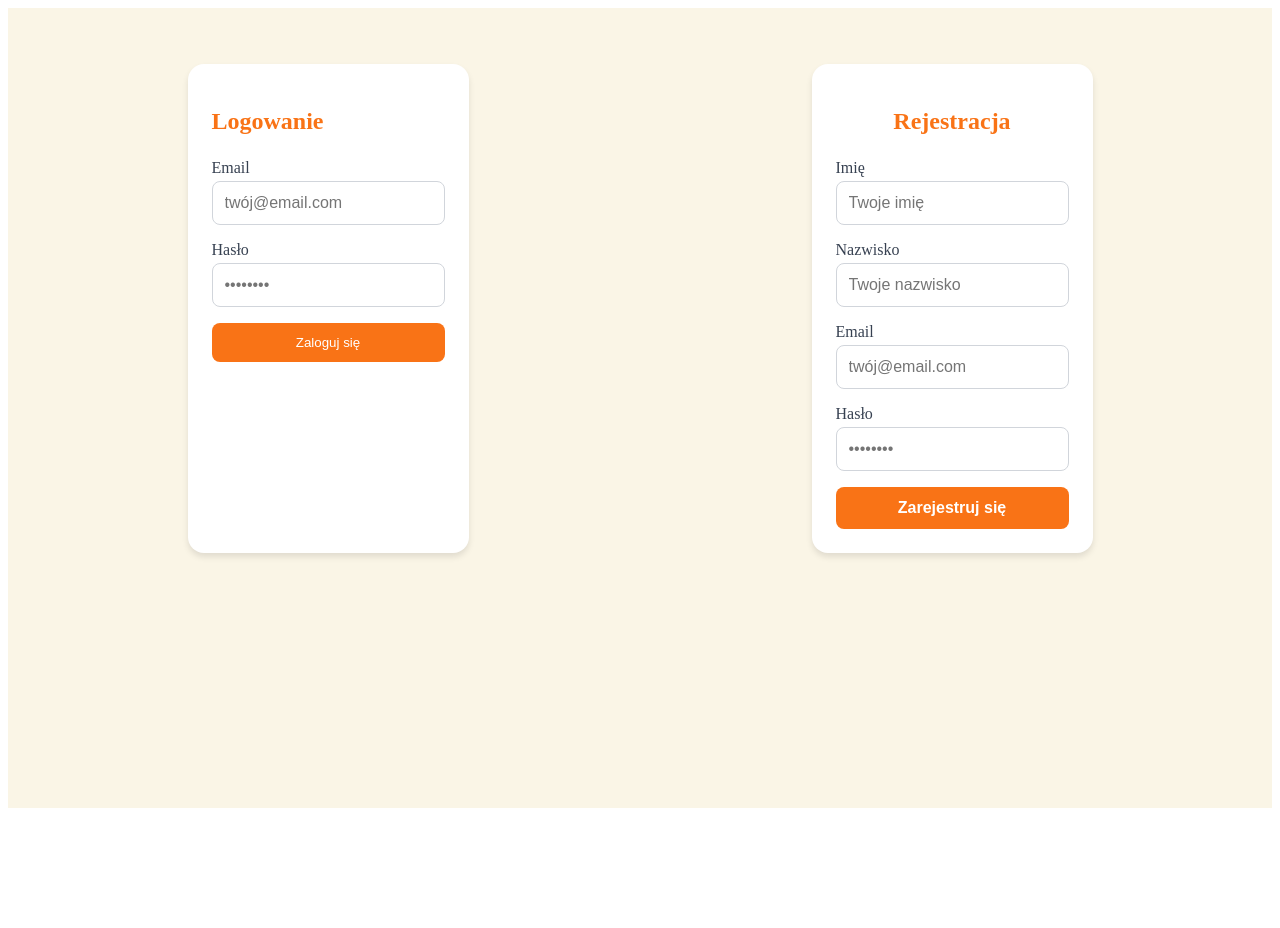
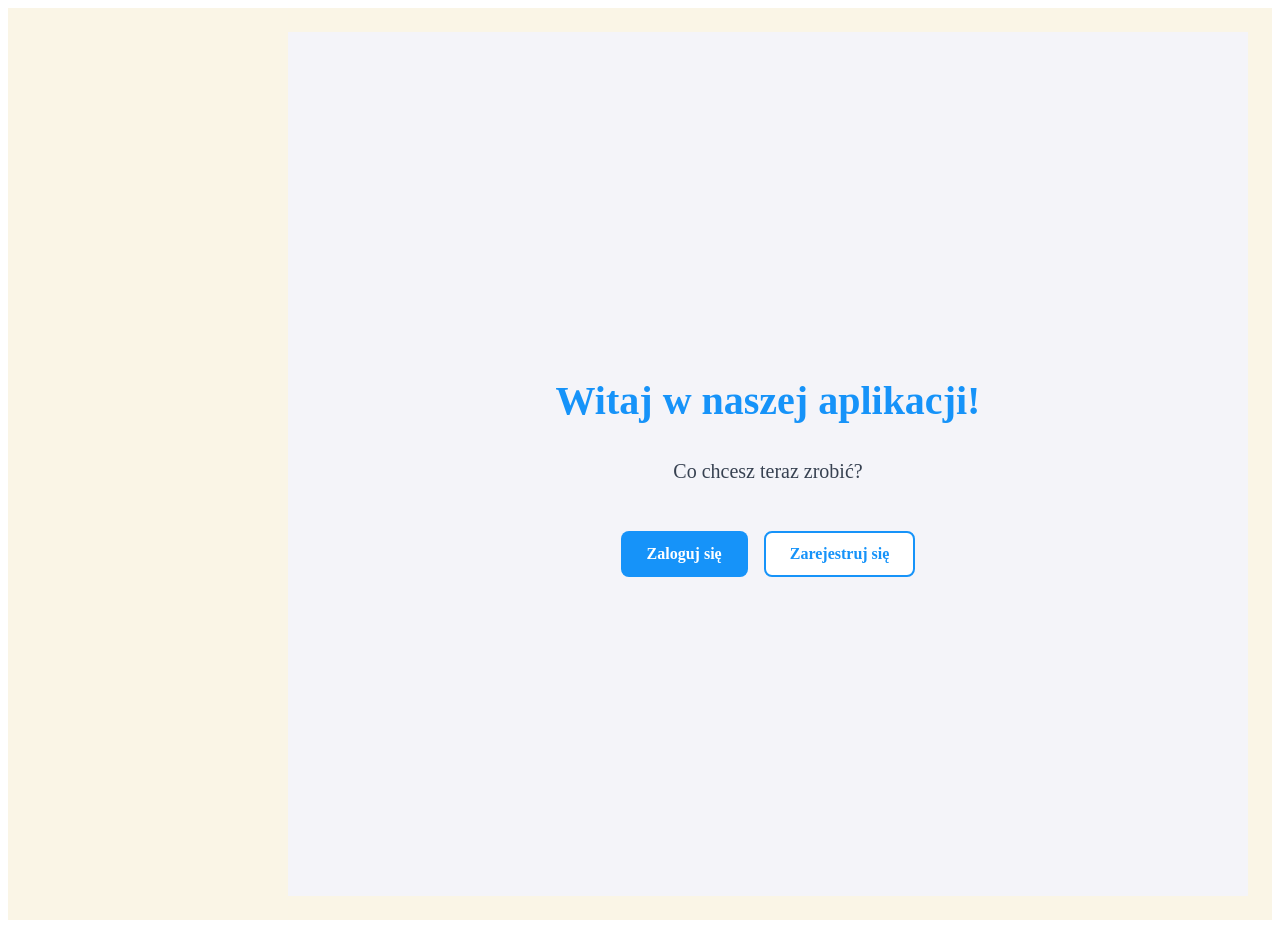
Before and after one commit to nkalita497/front_tasksync, a Vue app: page / in a window 1280 px wide. Before the commit the page ends 816 px from the top, so only its background shows below. Built offline with nearby package versions, Linux system fonts and the light colour scheme.

Commit message:
wylogowanie/welcome page

```diff
--- a/src/App.vue
+++ b/src/App.vue
@@ -1,5 +1,6 @@
 <template>
   <div class="container">
+    <LogoutButton v-if="isAuthenticated" />
     <NavBar v-if="isAuthenticated" />
     <main class="main-content">
       <router-view />
@@ -9,6 +10,7 @@
 
 <script setup>
 import NavBar from './components/NavBar.vue'
+import LogoutButton from './components/auth/LogoutButton.vue'
 import { computed } from 'vue'
 import { useAuthStore } from './stores/auth'
 
@@ -21,11 +23,13 @@ const isAuthenticated = computed(() => authStore.isAuthenticated)
   display: flex;
   min-height: 100vh;
   background-color: #faf5e6;
+  position: relative;
 }
 
 .main-content {
   flex: 1;
   padding: 1.5rem;
   transition: all 0.3s ease-in-out;
+  margin-left: 16rem;
 }
 </style>
--- a/src/components/auth/LoginForm.vue
+++ b/src/components/auth/LoginForm.vue
@@ -67,7 +67,7 @@ const submitLogin = async () => {
 .login-title {
   font-size: 1.5rem;
   font-weight: bold;
-  color: #f97316;
+  color: #1693f9;
   margin-bottom: 1.5rem;
 }
 
@@ -98,28 +98,31 @@ const submitLogin = async () => {
 }
 
 .form-input:focus {
-  border-color: #f97316;
-  box-shadow: 0 0 0 2px rgba(255, 145, 0, 0.4);
+  border-color: #1693f9;
+  box-shadow: 0 0 0 2px rgba(0, 21, 255, 0.61);
 }
 
 .login-button {
   padding: 0.75rem;
-  background-color: #f97316;
+  background-color: #1693f9;
   color: white;
   border-radius: 0.5rem;
   transition: background-color 0.3s;
   border: none;
+  font-weight: 600;
+  cursor: pointer;
 }
 
 .login-button:hover {
-  background-color: #ea580c;
+  background-color: #1281e0;
 }
 
 .error-message {
-  color: #dc2626;
+  color: #dc2626; /* bardziej klasyczny czerwony dla błędu */
   font-size: 0.95rem;
   text-align: center;
   margin-top: -0.5rem;
   margin-bottom: 0.5rem;
 }
+
 </style>
--- /dev/null
+++ b/src/components/auth/LogoutButton.vue
@@ -0,0 +1,64 @@
+<template>
+  <button @click="logout" class="logout-button">
+    <span class="logout-icon"></span>
+    Wyloguj
+  </button>
+</template>
+
+<script setup>
+import { useAuthStore } from '../../stores/auth'
+import { useRouter } from 'vue-router'
+
+const authStore = useAuthStore()
+const router = useRouter()
+
+const logout = async () => {
+  try {
+    await authStore.logout()
+    router.push('/login')
+  } catch (error) {
+    console.error('Błąd podczas wylogowywania:', error)
+  }
+}
+</script>
+
+<style scoped>
+.logout-button {
+  position: fixed;
+  top: 1rem;
+  right: 1rem; /* Zmienione z left na right */
+  padding: 0.5rem 1rem;
+  background-color: #ef4444;
+  color: white;
+  border: none;
+  border-radius: 0.5rem;
+  cursor: pointer;
+  font-weight: 600;
+  transition: all 0.3s ease;
+  z-index: 1000;
+  display: flex;
+  align-items: center;
+  gap: 0.5rem;
+  box-shadow: 0 2px 8px rgba(0, 0, 0, 0.15);
+  font-family: 'Segoe UI', sans-serif;
+}
+
+.logout-button:hover {
+  background-color: #dc2626;
+  transform: translateY(-2px);
+  box-shadow: 0 4px 12px rgba(0, 0, 0, 0.2);
+}
+
+.logout-button:active {
+  transform: translateY(0);
+}
+
+.logout-icon {
+  font-size: 1rem;
+  transition: transform 0.3s ease;
+}
+
+.logout-button:hover .logout-icon {
+  transform: scale(1.1);
+}
+</style>
--- a/src/components/auth/RegisterForm.vue
+++ b/src/components/auth/RegisterForm.vue
@@ -25,6 +25,10 @@
       <p v-if="errorMessage" class="error-message">{{ errorMessage }}</p>
 
       <button type="submit" class="register-button">Zarejestruj się</button>
+
+      <p class="login-link">
+        Masz już konto? <router-link to="/login">Zaloguj się</router-link>
+      </p>
     </form>
   </div>
 </template>
@@ -47,7 +51,8 @@ const register = async () => {
   errorMessage.value = ''
   try {
     await authStore.register(firstName.value, lastName.value, email.value, password.value)
-    router.push('/dashboard')
+    // Zmienione z '/dashboard' na '/login'
+    router.push('/login')
   } catch {
     errorMessage.value = 'Coś poszło nie tak podczas rejestracji. Spróbuj ponownie.'
   }
@@ -67,7 +72,7 @@ const register = async () => {
 .register-title {
   font-size: 1.5rem;
   font-weight: bold;
-  color: #f97316;
+  color: #1693f9;
   margin-bottom: 1.5rem;
   text-align: center;
 }
@@ -99,13 +104,13 @@ const register = async () => {
 }
 
 .form-input:focus {
-  border-color: #f97316;
-  box-shadow: 0 0 0 2px rgba(255, 145, 0, 0.4);
+  border-color: #1693f9;
+  box-shadow: 0 0 0 2px rgba(0, 21, 255, 0.61);
 }
 
 .register-button {
   padding: 0.75rem;
-  background-color: #f97316;
+  background-color: #1693f9;
   color: white;
   border-radius: 0.5rem;
   font-weight: 600;
@@ -113,10 +118,11 @@ const register = async () => {
   border: none;
   cursor: pointer;
   font-size: 1rem;
+  margin-top: 0.5rem;
 }
 
 .register-button:hover {
-  background-color: #ea580c;
+  background-color: #1281e0;
 }
 
 .error-message {
@@ -126,4 +132,5 @@ const register = async () => {
   margin-top: -0.5rem;
   margin-bottom: 0.5rem;
 }
+
 </style>
--- a/src/components/tasks/TaskForm.vue
+++ b/src/components/tasks/TaskForm.vue
@@ -109,7 +109,7 @@ select:focus {
 }
 
 button {
-  background-color: #3b82f6;
+  background-color: #dfe5ec;
   color: #fff;
   border: none;
   border-radius: 6px;
--- a/src/router.js
+++ b/src/router.js
@@ -1,15 +1,55 @@
 import { createRouter, createWebHistory } from 'vue-router'
 import { useAuthStore } from './stores/auth'
 
-// Import komponentów widoków
-import LoginView from './views/AuthView.vue'
-import RegisterView from './views/AuthView.vue'
-import DashboardView from './views/DashboardView.vue'
-
 const routes = [
-    { path: '/', component: LoginView },
-    { path: '/register', component: RegisterView },
-    { path: '/dashboard', component: DashboardView }
+    {
+        path: '/',
+        name: 'welcome',
+        component: () => import('./views/WelcomeView.vue'),
+        meta: { requiresGuest: true }
+    },
+    {
+        path: '/login',
+        name: 'login',
+        component: () => import('./views/LoginView.vue'),
+        meta: { requiresGuest: true }
+    },
+    {
+        path: '/register',
+        name: 'register',
+        component: () => import('./views/RegisterView.vue'),
+        meta: { requiresGuest: true }
+    },
+    {
+        path: '/dashboard',
+        name: 'dashboard',
+        component: () => import('./views/DashboardView.vue'),
+        meta: { requiresAuth: true }
+    },
+    {
+        path: '/tasks',
+        name: 'tasks',
+        component: () => import('./views/TasksView.vue'),
+        meta: { requiresAuth: true }
+    },
+    {
+        path: '/users',
+        name: 'users',
+        component: () => import('./views/UsersView.vue'),
+        meta: { requiresAuth: true }
+    },
+    {
+        path: '/groups',
+        name: 'groups',
+        component: () => import('./views/GroupList.vue'),
+        meta: { requiresAuth: true }
+    },
+    {
+        path: '/profile',
+        name: 'profile',
+        component: () => import('./components/users/UserProfile.vue'),
+        meta: { requiresAuth: true }
+    }
 ]
 
 const router = createRouter({
@@ -17,13 +57,18 @@ const router = createRouter({
     routes
 })
 
-router.beforeEach((to, from, next) => {
-    const auth = useAuthStore()
-    const publicPages = ['/', '/register']
-    const authRequired = !publicPages.includes(to.path)
+router.beforeEach(async (to, from, next) => {
+    const authStore = useAuthStore()
 
-    if (authRequired && !auth.isAuthenticated) {
-        return next('/')
+
+    const isAuthenticated = authStore.isAuthenticated
+
+    if (to.meta.requiresAuth && !isAuthenticated) {
+        return next('/login')
+    }
+
+    if (to.meta.requiresGuest && isAuthenticated) {
+        return next('/dashboard')
     }
 
     next()
--- a/src/views/DashboardView.vue
+++ b/src/views/DashboardView.vue
@@ -1,24 +1,40 @@
 <template>
   <div class="dashboard fade-in">
-    <div class="card">
+    <nav class="navbar">
+      <div class="nav-item active">
+        <i class="fas fa-tachometer-alt"></i>
+        <span>Dashboard</span>
+      </div>
+      <div class="nav-item">
+        <i class="fas fa-tasks"></i>
+        <span>Zadania</span>
+      </div>
+      <div class="nav-item">
+        <i class="fas fa-cog"></i>
+        <span>Ustawienia</span>
+      </div>
+    </nav>
+
+    <div class="main-content">
+      <div class="welcome-card">
         <h1 class="title white-text">Witaj, {{ authStore.user.name }}!</h1>
         <p class="sub-title">Co planujesz dzisiaj zrobić?</p>
       </div>
 
       <div class="task-grid">
-      <div class="task-card">
+        <div class="task-card task-card-primary">
           <h3 class="task-title">Twoje zadania</h3>
           <p class="task-count">{{ tasksStore.tasks.length }}</p>
         </div>
 
-      <div class="task-card">
+        <div class="task-card task-card-success">
           <h3 class="task-title">Zakończone</h3>
           <p class="task-count">
             {{ tasksStore.tasks.filter(t => t.completed).length }}
           </p>
         </div>
 
-      <div class="task-card">
+        <div class="task-card task-card-warning">
           <h3 class="task-title">W trakcie</h3>
           <p class="task-count">
             {{ tasksStore.tasks.filter(t => !t.completed).length }}
@@ -26,8 +42,18 @@
         </div>
       </div>
 
+      <div class="quick-actions">
+        <button class="action-btn btn-primary">
+          <i class="fas fa-plus"></i> Nowe zadanie
+        </button>
+        <button class="action-btn btn-secondary">
+          <i class="fas fa-calendar"></i> Kalendarz
+        </button>
+      </div>
+
       <div class="footer">
         <p>© 2025 Twój Dashboard</p>
+      </div>
     </div>
   </div>
 </template>
@@ -42,12 +68,13 @@ const tasksStore = useTasksStore()
 
 <style>
 @import url('https://fonts.googleapis.com/css2?family=Poppins:wght@400;600&display=swap');
+@import url('https://cdnjs.cloudflare.com/ajax/libs/font-awesome/5.15.4/css/all.min.css');
 
 .dashboard {
   font-family: 'Poppins', sans-serif;
-  padding: 2rem;
-  background-color: #f4f4f9;
+  display: flex;
   min-height: 100vh;
+  background-color: #f8fafc;
 }
 
 .fade-in {
@@ -59,18 +86,61 @@ const tasksStore = useTasksStore()
   to { opacity: 1; transform: translateY(0); }
 }
 
-.card {
-  background: linear-gradient(to right, #e6e0da, #f97316);
+/* Nawigacja */
+.navbar {
+  width: 250px;
+  background: white;
+  box-shadow: 2px 0 10px rgba(59, 130, 246, 0.1);
+  padding: 2rem 1rem;
+}
+
+.nav-item {
+  display: flex;
+  align-items: center;
+  padding: 0.75rem 1rem;
+  margin-bottom: 0.5rem;
+  border-radius: 0.5rem;
+  color: #64748b;
+  cursor: pointer;
+  transition: all 0.3s ease;
+}
+
+.nav-item i {
+  margin-right: 0.75rem;
+  width: 20px;
+  text-align: center;
+}
+
+.nav-item:hover {
+  background-color: #f1f5f9;
+  color: #3b82f6;
+}
+
+.nav-item.active {
+  background-color: #3b82f6;
+  color: white;
+  font-weight: 600;
+}
+
+/* Główna zawartość */
+.main-content {
+  flex: 1;
+  padding: 2rem;
+}
+
+.welcome-card {
+  background: linear-gradient(to right, #3b82f6, #60a5fa);
   color: white;
   padding: 2rem;
   border-radius: 1rem;
   margin-bottom: 2rem;
-  box-shadow: 0 4px 10px rgba(0, 0, 0, 0.15);
+  box-shadow: 0 4px 10px rgba(59, 130, 246, 0.2);
 }
 
 .title {
   font-size: 2.25rem;
   font-weight: 600;
+  margin-bottom: 0.5rem;
 }
 
 .white-text {
@@ -78,14 +148,16 @@ const tasksStore = useTasksStore()
 }
 
 .sub-title {
-  color: #fef3c7;
+  color: #e0e7ff;
   font-size: 1.125rem;
 }
 
+/* Karty zadań */
 .task-grid {
   display: grid;
   grid-template-columns: 1fr;
   gap: 1.5rem;
+  margin-bottom: 2rem;
 }
 
 @media (min-width: 768px) {
@@ -98,27 +170,85 @@ const tasksStore = useTasksStore()
   background-color: white;
   padding: 2rem;
   border-radius: 1rem;
-  box-shadow: 0 4px 10px rgba(0, 0, 0, 0.1);
+  box-shadow: 0 4px 10px rgba(0, 0, 0, 0.05);
   text-align: center;
+  transition: transform 0.3s ease;
+}
+
+.task-card:hover {
+  transform: translateY(-5px);
+}
+
+.task-card-primary {
+  border-top: 4px solid #3b82f6;
+}
+
+.task-card-success {
+  border-top: 4px solid #10b981;
+}
+
+.task-card-warning {
+  border-top: 4px solid #f59e0b;
 }
 
 .task-title {
   font-weight: 600;
   font-size: 1.25rem;
   margin-bottom: 1rem;
-  color: #cac0b9;
+  color: #64748b;
 }
 
 .task-count {
   font-size: 3rem;
   font-weight: 700;
-  color: #333;
+  color: #1e40af;
 }
 
+/* Przyciski akcji */
+.quick-actions {
+  display: flex;
+  gap: 1rem;
+  margin-bottom: 2rem;
+}
+
+.action-btn {
+  padding: 0.75rem 1.5rem;
+  border-radius: 0.5rem;
+  border: none;
+  font-weight: 600;
+  cursor: pointer;
+  transition: all 0.3s ease;
+  display: flex;
+  align-items: center;
+  gap: 0.5rem;
+}
+
+.btn-primary {
+  background-color: #3b82f6;
+  color: white;
+}
+
+.btn-primary:hover {
+  background-color: #2563eb;
+}
+
+.btn-secondary {
+  background-color: white;
+  color: #3b82f6;
+  border: 1px solid #3b82f6;
+}
+
+.btn-secondary:hover {
+  background-color: #f1f5f9;
+}
+
+/* Stopka */
 .footer {
   text-align: center;
   margin-top: 3rem;
-  color: #888;
+  color: #94a3b8;
+  padding-top: 1.5rem;
+  border-top: 1px solid #e2e8f0;
 }
 
 .footer p {
--- a/src/views/AuthView.vue
+++ b/src/views/LoginView.vue
@@ -1,20 +1,18 @@
 <template>
   <div class="auth">
     <LoginForm />
-    <RegisterForm />
   </div>
 </template>
 
 <script setup>
 import LoginForm from '../components/auth/LoginForm.vue'
-import RegisterForm from '../components/auth/RegisterForm.vue'
 </script>
 
 <style>
 .auth {
   display: flex;
-  justify-content: space-between;
-  gap: 2rem;
+  justify-content: center;
+  padding: 2rem;
 }
 
 @media (max-width: 768px) {
@@ -23,4 +21,5 @@ import RegisterForm from '../components/auth/RegisterForm.vue'
     align-items: center;
   }
 }
+
 </style>
--- /dev/null
+++ b/src/views/RegisterView.vue
@@ -0,0 +1,25 @@
+<template>
+  <div class="auth">
+    <RegisterForm />
+  </div>
+</template>
+
+<script setup>
+import RegisterForm from '../components/auth/RegisterForm.vue'
+</script>
+
+<style>
+.auth {
+  display: flex;
+  justify-content: center;
+  padding: 2rem;
+}
+
+@media (max-width: 768px) {
+  .auth {
+    flex-direction: column;
+    align-items: center;
+  }
+}
+
+</style>
--- /dev/null
+++ b/src/views/WelcomeView.vue
@@ -0,0 +1,85 @@
+<!-- src/views/WelcomeView.vue -->
+<template>
+  <div class="welcome-container">
+    <h1 class="welcome-title">Witaj w naszej aplikacji!</h1>
+    <p class="welcome-subtitle">Co chcesz teraz zrobić?</p>
+
+    <div class="welcome-actions">
+      <router-link to="/login" class="welcome-button login-button">Zaloguj się</router-link>
+      <router-link to="/register" class="welcome-button register-button">Zarejestruj się</router-link>
+    </div>
+  </div>
+</template>
+
+<script setup>
+</script>
+
+<style scoped>
+.welcome-container {
+  display: flex;
+  flex-direction: column;
+  align-items: center;
+  justify-content: center;
+  height: 100vh;
+  background-color: #f4f4f9;
+  text-align: center;
+  padding: 2rem;
+}
+
+.welcome-title {
+  font-size: 2.5rem;
+  color: #1693f9;
+  margin-bottom: 1rem;
+}
+
+.welcome-subtitle {
+  font-size: 1.25rem;
+  color: #374151;
+  margin-bottom: 2rem;
+}
+
+.welcome-actions {
+  display: flex;
+  gap: 1rem;
+  margin-top: 1rem;
+}
+
+.welcome-button {
+  padding: 0.75rem 1.5rem;
+  border-radius: 0.5rem;
+  font-weight: 600;
+  text-decoration: none;
+  transition: all 0.3s ease;
+  border: 2px solid transparent;
+}
+
+.login-button {
+  background-color: #1693f9;
+  color: white;
+}
+
+.login-button:hover {
+  background-color: #1281e0;
+}
+
+.register-button {
+  background-color: white;
+  color: #1693f9;
+  border-color: #1693f9;
+}
+
+.register-button:hover {
+  background-color: #f0f8ff;
+}
+
+@media (max-width: 768px) {
+  .welcome-actions {
+    flex-direction: column;
+    width: 100%;
+  }
+
+  .welcome-button {
+    width: 100%;
+  }
+}
+</style>
```
Also changed, not shown: src/components/NavBar.vue (+6 -6 lines), src/stores/auth.js (line endings or trailing spaces). Lines whose indentation alone changed are shown as unchanged.
